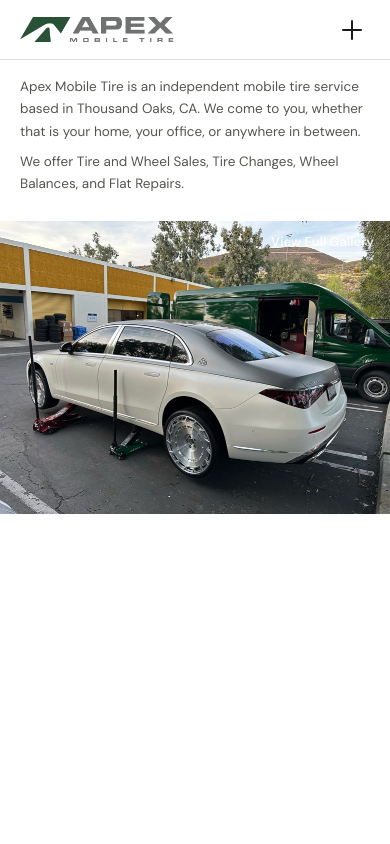
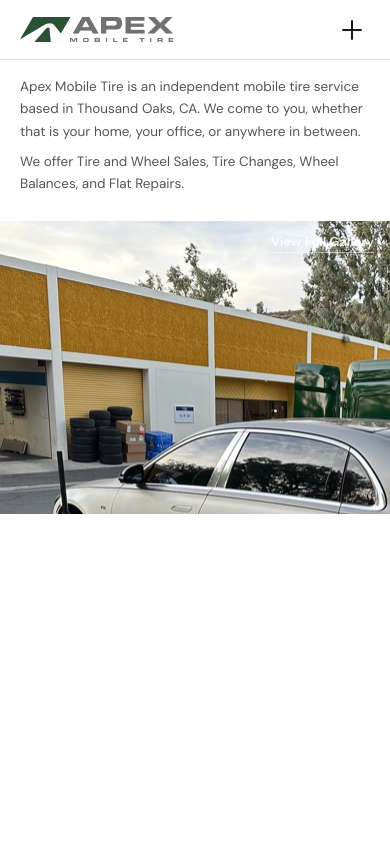
Before and after one commit to markyousssef/apex-mobile-tires, a React (Vite) app: page /#/ in a window 390 px wide. Shown: the top 844 px of the page. Built offline with nearby package versions, Linux system fonts and the light colour scheme.

Commit message:
Fix image paths for GitHub Pages deployment
All image paths now use import.meta.env.BASE_URL prefix so they resolve
correctly under the /apex-mobile-tires/ base path.

```diff
--- a/src/components/Header.tsx
+++ b/src/components/Header.tsx
@@ -4,7 +4,7 @@ import { Link, useLocation } from 'react-router-dom';
 const Logo = () => (
   <Link to="/" className="logo-wrap">
     <img
-      src="/logos/Apex-Mobile-Tire-Final-Logo-Transparent.PNG"
+      src={`${import.meta.env.BASE_URL}logos/Apex-Mobile-Tire-Final-Logo-Transparent.PNG`}
       alt="Apex Mobile Tire"
       className="logo-img"
     />
--- a/src/pages/About.tsx
+++ b/src/pages/About.tsx
@@ -1,6 +1,7 @@
 import { useEffect, useState } from 'react';
 
-const slides = ['/images/about-photo.jpg', '/images/about-kyle.jpg', '/images/about-3.jpg'];
+const base = import.meta.env.BASE_URL;
+const slides = [`${base}images/about-photo.jpg`, `${base}images/about-kyle.jpg`, `${base}images/about-3.jpg`];
 
 function randomNext(current: number, total: number) {
   let next: number;
--- a/src/pages/Gallery.tsx
+++ b/src/pages/Gallery.tsx
@@ -1,42 +1,8 @@
 import { useEffect, useState } from 'react';
 
 const TOTAL = 33;
-
-const slides = [
-  '/images/photo1.jpg',
-  '/images/photo2.jpg',
-  '/images/photo3.jpg',
-  '/images/photo4.jpg',
-  '/images/photo5.jpg',
-  '/images/photo6.jpg',
-  '/images/photo7.jpg',
-  '/images/photo8.jpg',
-  '/images/photo9.jpg',
-  '/images/photo10.jpg',
-  '/images/photo11.jpg',
-  '/images/photo12.jpg',
-  '/images/photo13.jpg',
-  '/images/photo14.jpg',
-  '/images/photo15.jpg',
-  '/images/photo16.jpg',
-  '/images/photo17.jpg',
-  '/images/photo18.jpg',
-  '/images/photo19.jpg',
-  '/images/photo20.jpg',
-  '/images/photo21.jpg',
-  '/images/photo22.jpg',
-  '/images/photo23.jpg',
-  '/images/photo24.jpg',
-  '/images/photo25.jpg',
-  '/images/photo26.jpg',
-  '/images/photo27.jpg',
-  '/images/photo28.jpg',
-  '/images/photo29.jpg',
-  '/images/photo30.jpg',
-  '/images/photo31.jpg',
-  '/images/photo32.jpg',
-  '/images/photo33.jpg',
-];
+const base = import.meta.env.BASE_URL;
+const slides = Array.from({ length: TOTAL }, (_, i) => `${base}images/photo${i + 1}.jpg`);
 
 function randomNext(current: number, total: number) {
   let next: number;
@@ -70,7 +36,7 @@ export default function Gallery() {
             <div
               key={i}
               className={`g-slide-full${current === i ? ' active' : ''}`}
-              style={{ backgroundImage: `url(${imgSrc})`, backgroundSize: 'cover', backgroundPosition: 'center' }}
+              style={{ backgroundImage: `url(${imgSrc})` }}
             />
           );
         })}
--- a/src/pages/Home.tsx
+++ b/src/pages/Home.tsx
@@ -1,8 +1,9 @@
 import { useEffect, useState } from 'react';
 import { Link } from 'react-router-dom';
 
-const allSlides = Array.from({ length: 33 }, (_, i) => `/images/photo${i + 1}.jpg`);
-const allSlidesMobile = Array.from({ length: 33 }, (_, i) => `/images/photo${i + 1}_m.jpg`);
+const base = import.meta.env.BASE_URL;
+const allSlides = Array.from({ length: 33 }, (_, i) => `${base}images/photo${i + 1}.jpg`);
+const allSlidesMobile = Array.from({ length: 33 }, (_, i) => `${base}images/photo${i + 1}_m.jpg`);
 
 function randomNext(current: number, total: number) {
   let next: number;
@@ -30,7 +31,7 @@ function GallerySection() {
           <div
             key={i}
             className={`g-slide${current === i ? ' active' : ''}`}
-            style={{ backgroundImage: `url(${src})`, backgroundSize: 'cover', backgroundPosition: 'center' }}
+            style={{ backgroundImage: `url(${src})` }}
           />
         ))}
       </div>
```
